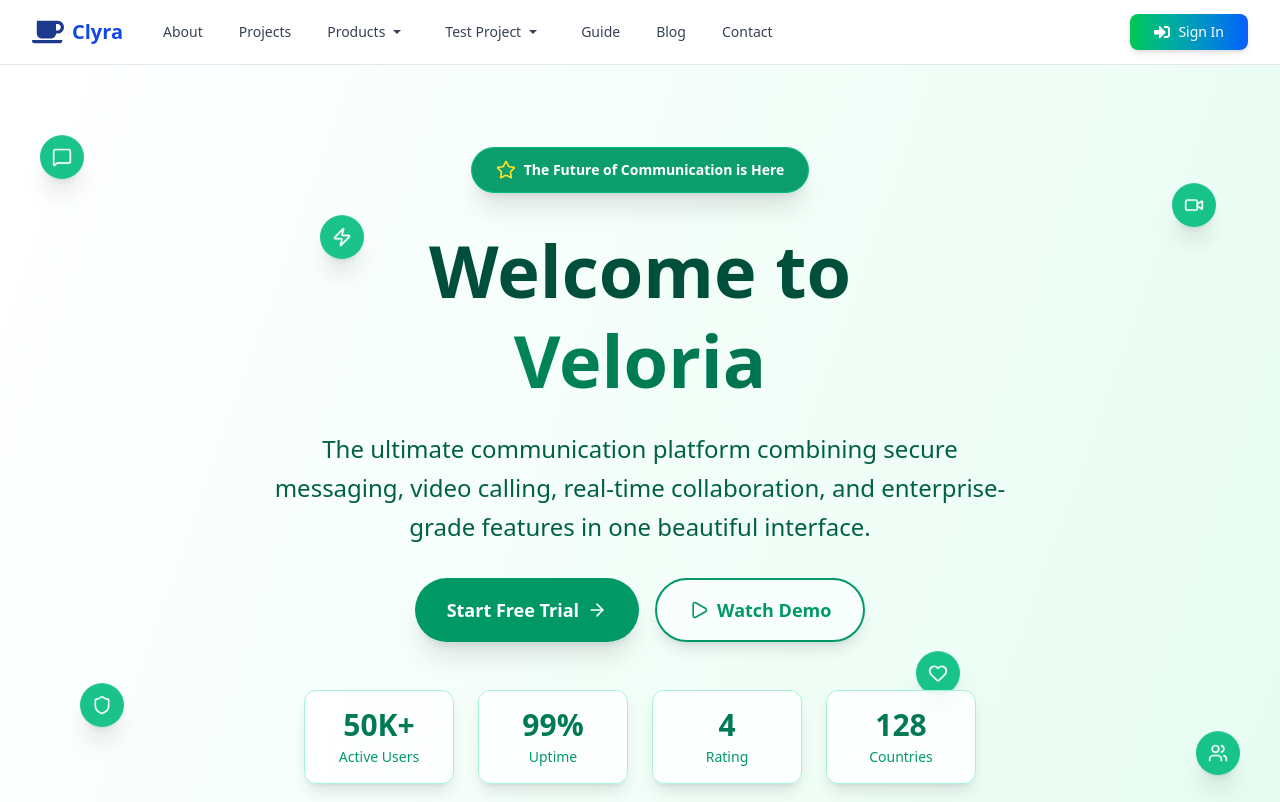
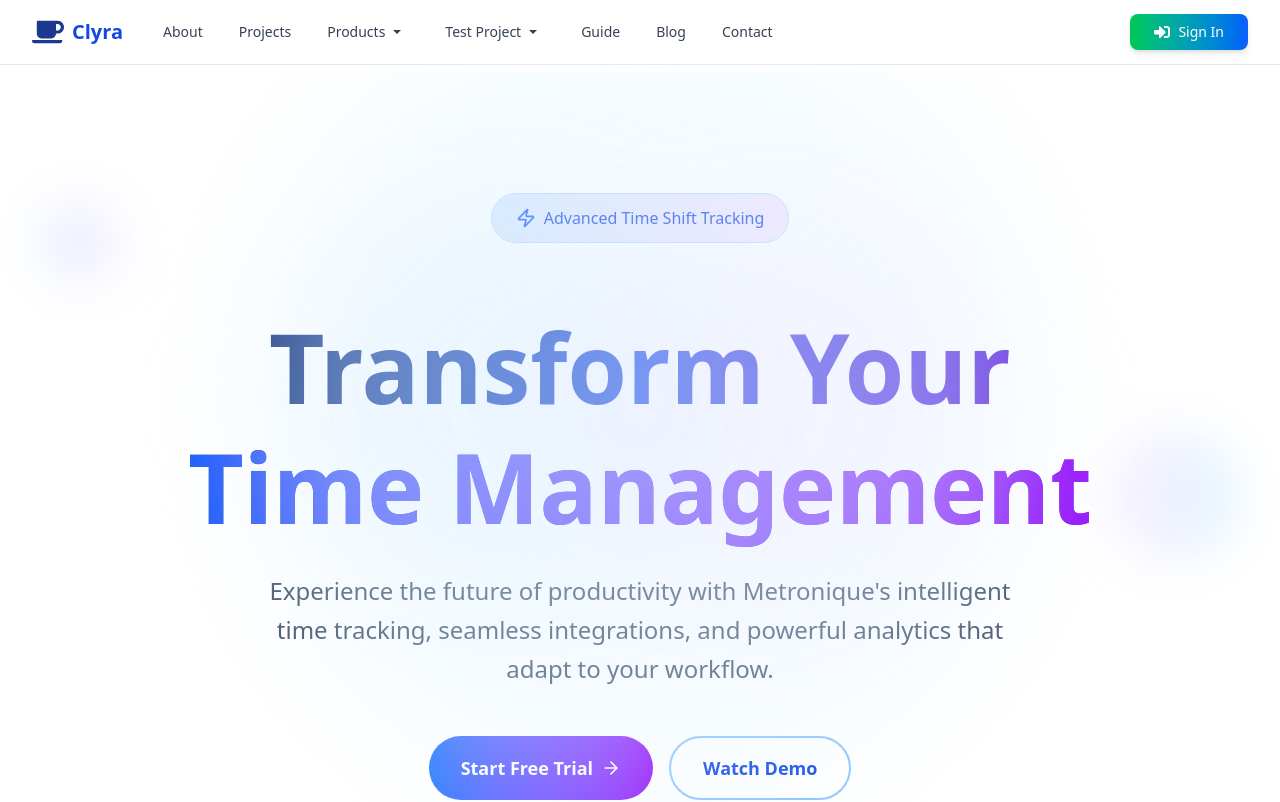
Before and after one commit to GyanaprakashKhandual/Code-app, a Next.js app: page / in a window 1280 px wide. Shown: the top 802 px of the page. Built offline with nearby package versions, Linux system fonts and the light colour scheme.

Commit message:
Metronque page initial commit

```diff
--- a/src/app/page.js
+++ b/src/app/page.js
@@ -1,3 +1,4 @@
+import MetroniqueHomePage from "./pages/web/Metronique";
 import RabbitHomePage from "./pages/web/Rabbit";
 import VeloriaHomepage from "./pages/web/Veloria";
 
@@ -5,7 +6,7 @@ import VeloriaHomepage from "./pages/web/Veloria";
 export default function Home() {
   return(
     <div>
-     <VeloriaHomepage/>
+     <MetroniqueHomePage/>
     </div>
   )
 }
--- a/src/app/pages/web/Metronique.jsx
+++ b/src/app/pages/web/Metronique.jsx
@@ -104,7 +104,7 @@ const MetroniqueHomePage = () => {
         <motion.nav
           initial={{ opacity: 0, y: -20 }}
           animate={{ opacity: 1, y: 0 }}
-        className="fixed top-0 w-full z-50 bg-white/80 backdrop-blur-lg border-b border-blue-100"
+          className="fixed top-0 w-full z-50 bg-white/80 backdrop-blur-lg "
         >
           <div className="max-w-7xl mx-auto px-6 py-4 flex justify-between items-center">
             <motion.div
```
Lines whose indentation alone changed are shown as unchanged.
